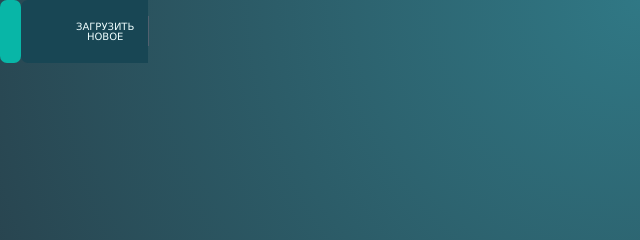
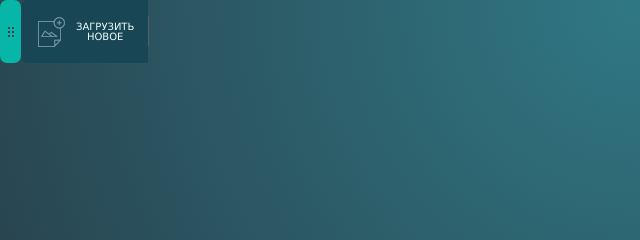
Before and after one commit to Joneks421/Joneks421.github.io, a plain HTML site: page index.html in a window 1280 px wide. Shown: the top 240 px of the page, 0-640 px from the left. Drawn offline with Linux system fonts and the light colour scheme.

Commit message:
Update style.css

```diff
--- a/styles/style.css
+++ b/styles/style.css
@@ -106,7 +106,7 @@ body {
 .drag {
   width: 2.1rem;
   padding: 0;
-  background: url(\images\dotes.png) no-repeat center #08b6a7;
+  background: url(/images/dotes.png) no-repeat center #08b6a7;
   cursor: move;
   border-radius: 7px;
 }
@@ -149,7 +149,7 @@ body {
 }
 
 .menu__icon {
-  background-image: url(\images\spritesheet.png);
+  background-image: url(/images/spritesheet.png);
   background-repeat: no-repeat;
 }
 
@@ -426,7 +426,7 @@ body {
   top: -1rem;
   width: 2.8rem;
   height: 2.5rem;
-  background-image: url(\images\comment.png);
+  background-image: url(/images/comment.png);
   background-repeat: no-repeat;
   cursor: pointer;
   border-radius: 3px 3px 0 0;
```
